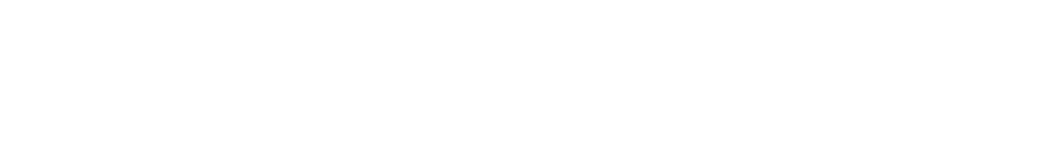
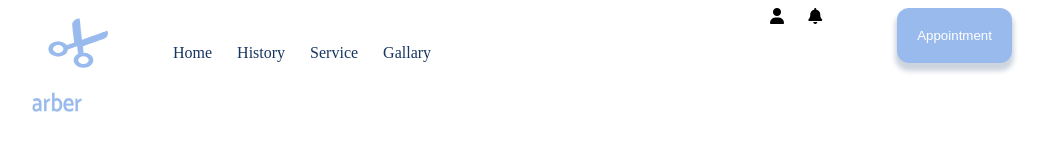
Before and after one commit to umidkhan/babershop-maket, a plain HTML site: page index.html in a window 1280 px wide. Shown: the whole page, without its empty margins (110-1157 px from the left). Drawn offline with Linux system fonts and the light colour scheme.

Commit message:
navbar start

```diff
--- a/index.html
+++ b/index.html
@@ -1,13 +1,36 @@
 <!DOCTYPE html>
 <html lang="en">
-<head>
-    <meta charset="UTF-8">
-    <meta http-equiv="X-UA-Compatible" content="IE=edge">
-    <meta name="viewport" content="width=device-width, initial-scale=1.0">
-    <link rel="stylesheet" href="./style.css">
+  <head>
+    <meta charset="UTF-8" />
+    <meta http-equiv="X-UA-Compatible" content="IE=edge" />
+    <meta name="viewport" content="width=device-width, initial-scale=1.0" />
+<link rel="stylesheet" href="https://cdnjs.cloudflare.com/ajax/libs/font-awesome/6.2.1/css/all.min.css" integrity="sha512-MV7K8+y+gLIBoVD59lQIYicR65iaqukzvf/nwasF0nqhPay5w/9lJmVM2hMDcnK1OnMGCdVK+iQrJ7lzPJQd1w==" crossorigin="anonymous" referrerpolicy="no-referrer" />
+    <link rel="stylesheet" href="./style.css" />
     <title>Babershop</title>
-</head>
-<body>
-
-</body>
+  </head>
+  <body>
+    <div class="container">
+      <nav class="nav">
+        <div class="navLogo">
+          <img src="./images/scissors.png" alt="" class="logo" />
+          <img src="./images/arber.png" alt="" class="logoText" />
+        </div>
+          <div class="navLinks">
+            <ul class="list">
+              <li class="listItem">Home</li>
+              <li class="listItem">History</li>
+              <li class="listItem">Service</li>
+              <li class="listItem">Gallary</li>
+            </ul>
+          </div>
+          <div class="navIcon">
+            <i class="fa-solid fa-user" id="userIcon"></i>
+            <i class="fa-solid fa-bell" id="notificationIcon"></i>
+          </div>
+          <div class="navButton">
+            <button class="button">Appointment</button>
+          </div>
+      </nav>
+    </div>
+  </body>
 </html>
--- a/style.css
+++ b/style.css
@@ -0,0 +1,116 @@
+:root {
+  --blueColor: #99baed;
+  --textColor: #163561;
+  --yellowColor: #fbb400;
+}
+
+*{
+    box-sizing: border-box;
+}
+
+a {
+  text-decoration: none;
+}
+
+img {
+  /* object-fit: cover; */
+}
+
+.container {
+  padding-left: 150px;
+  padding-right: 150px;
+}
+
+ul,
+li {
+  list-style: none;
+  display: flex;
+  gap: 25px;
+}
+
+.row {
+    display: flex;
+    margin-top: 30px;
+    flex-wrap: wrap;
+    justify-content: space-between;
+}
+
+.button {
+    color: white;
+    background-color: var(--blueColor);
+    padding: 20px;
+    border-radius: 12px;
+    border: none;
+    outline: none;
+    box-shadow: #cdd4df 0px 6px 5px 2px;
+}
+
+button:focus {
+    outline: none;
+}
+
+.col-3 {
+    flex-basis: 33.33%;
+    max-width: 33.33%;
+    width: 33.33%;
+}
+
+.col-4 {
+    flex-basis: 25%;
+    max-width: 25%;
+    width: 25%;
+}
+
+.col-6 {
+    flex-basis: 50%;
+    max-width: 50%;
+    width: 50%;
+}
+.col-7 {
+    flex-basis:60%;
+    max-width: 60%;
+    width: 60%;
+}
+.col-12 {
+    flex-basis: 100%;
+    max-width: 100%;
+    width: 100%;
+}
+
+.nav {
+    display: flex;
+    height: 50px;
+    /* margin-top: 10px; */
+}
+
+.navLogo {
+    margin: 0;
+    margin-top: 10px;
+}
+
+.logo {
+    width: 60px;
+    height: 50px;
+}
+
+.logoText {
+    width: 50px;
+    height: 20px;
+    margin-top: 20px;
+    margin-left: -16px;
+}
+
+.navIcon {
+    display: flex;
+    justify-content: space-between;
+    width: 100px;
+    margin-left: 320px;
+    margin-right: 75px;
+}
+
+.navLinks {
+    margin-top: 20px;
+    color: var(--textColor);
+    margin-left: 25px;
+    margin-right: 19px;
+}
```
Also changed, not shown: images/arber.png (added), images/headerHumans.png (added), images/scissors.png (added).
